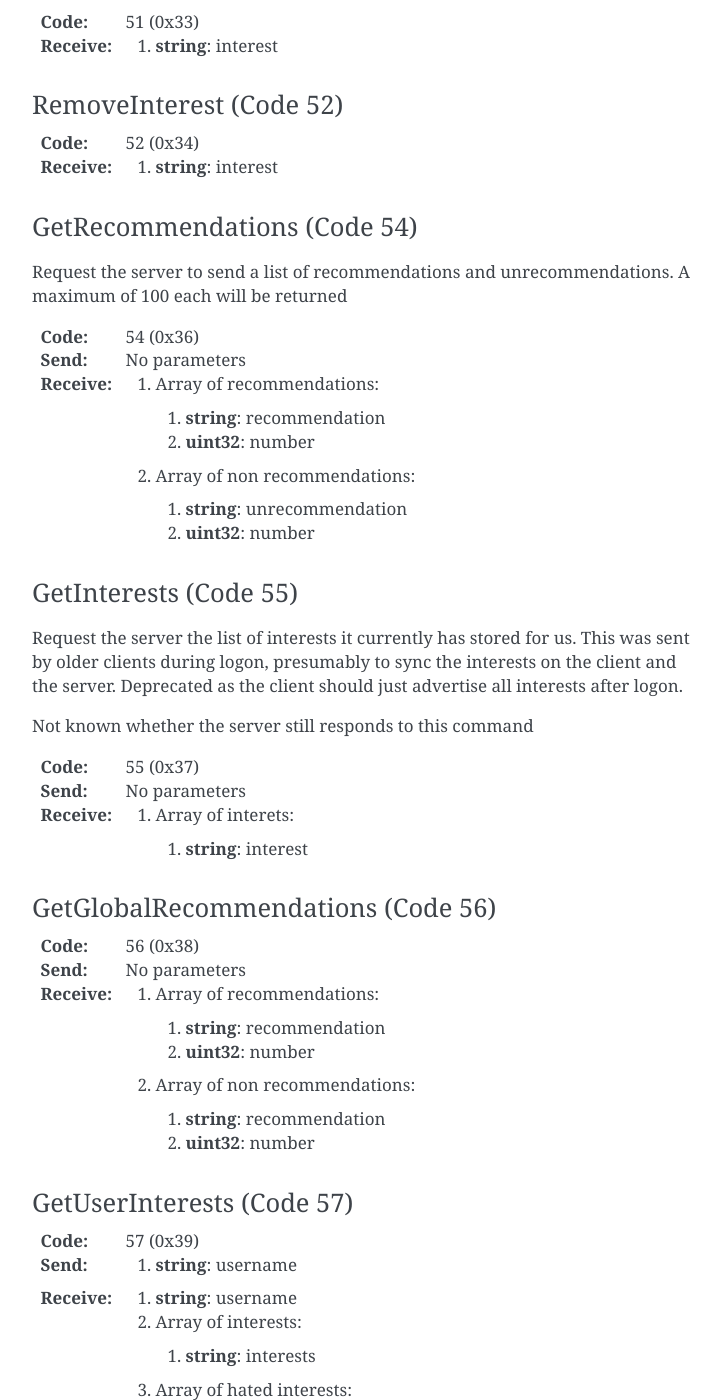
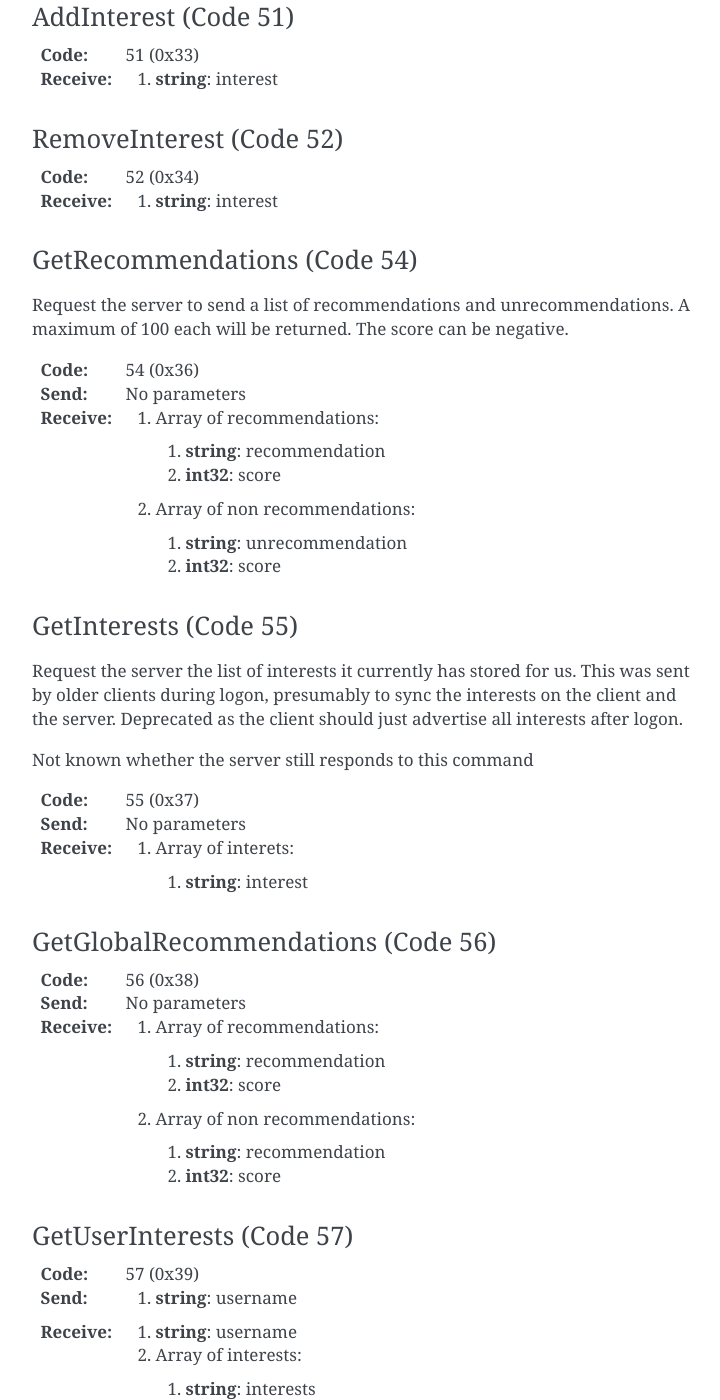
Before and after one commit to JurgenR/aioslsk, a Sphinx documentation site: the page built from docs/source/MESSAGES.rst, in a window 1280 px wide and 1400 px high, scrolled down 9216 px. Shown: the whole window, without its empty margins (388-1108 px from the left). Built offline with Sphinx 7.4.7, drawn with Linux system fonts in a browser that asks for light colours; some of the changed text lies outside the part shown.

Commit message:
fix: make recommendations a signed int (#86)

```diff
--- a/docs/source/MESSAGES.rst
+++ b/docs/source/MESSAGES.rst
@@ -23,6 +23,8 @@ The components of the messages use a little-endian byte order.
 +--------+-------------+-------+
 | uchar  | int         | 1     |
 +--------+-------------+-------+
+| int32  | int         | 4     |
++--------+-------------+-------+
 | string | str         |       |
 +--------+-------------+-------+
 | bool   | bool        | 1     |
@@ -575,7 +577,7 @@ RemoveInterest (Code 52)
 GetRecommendations (Code 54)
 ----------------------------
 
-Request the server to send a list of recommendations and unrecommendations. A maximum of 100 each will be returned
+Request the server to send a list of recommendations and unrecommendations. A maximum of 100 each will be returned. The score can be negative.
 
 :Code: 54 (0x36)
 :Send: No parameters
@@ -583,12 +585,12 @@ Request the server to send a list of recommendations and unrecommendations. A ma
    1. Array of recommendations:
 
       1. **string**: recommendation
-      2. **uint32**: number
+      2. **int32**: score
 
    2. Array of non recommendations:
 
       1. **string**: unrecommendation
-      2. **uint32**: number
+      2. **int32**: score
 
 
 .. _GetInterests:
@@ -619,12 +621,12 @@ GetGlobalRecommendations (Code 56)
    1. Array of recommendations:
 
       1. **string**: recommendation
-      2. **uint32**: number
+      2. **int32**: score
 
    2. Array of non recommendations:
 
       1. **string**: recommendation
-      2. **uint32**: number
+      2. **int32**: score
 
 
 .. _GetUserInterests:
@@ -1028,7 +1030,7 @@ GetItemRecommendations (Code 111)
    2. Array of item recommendations:
 
       1. **string**: recommendation
-      2. **uint32**: number
+      2. **int32**: score
 
 
 .. _GetItemSimilarUsers:
```
Also changed, not shown: 5 other files.
